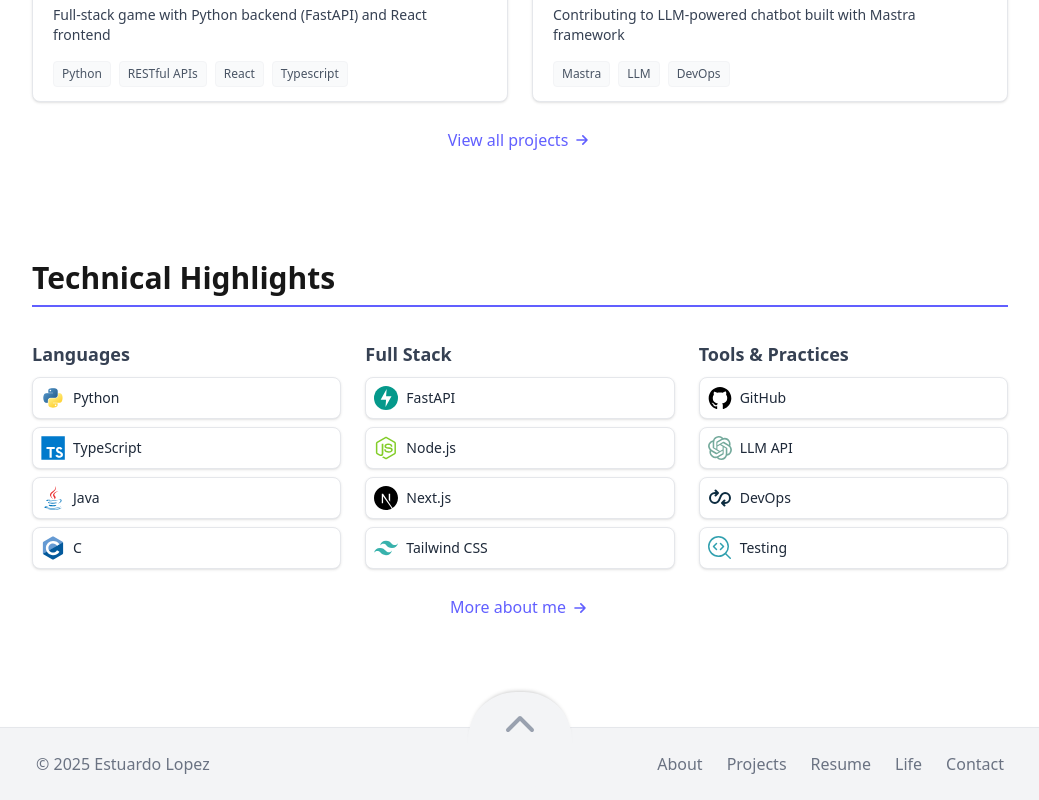
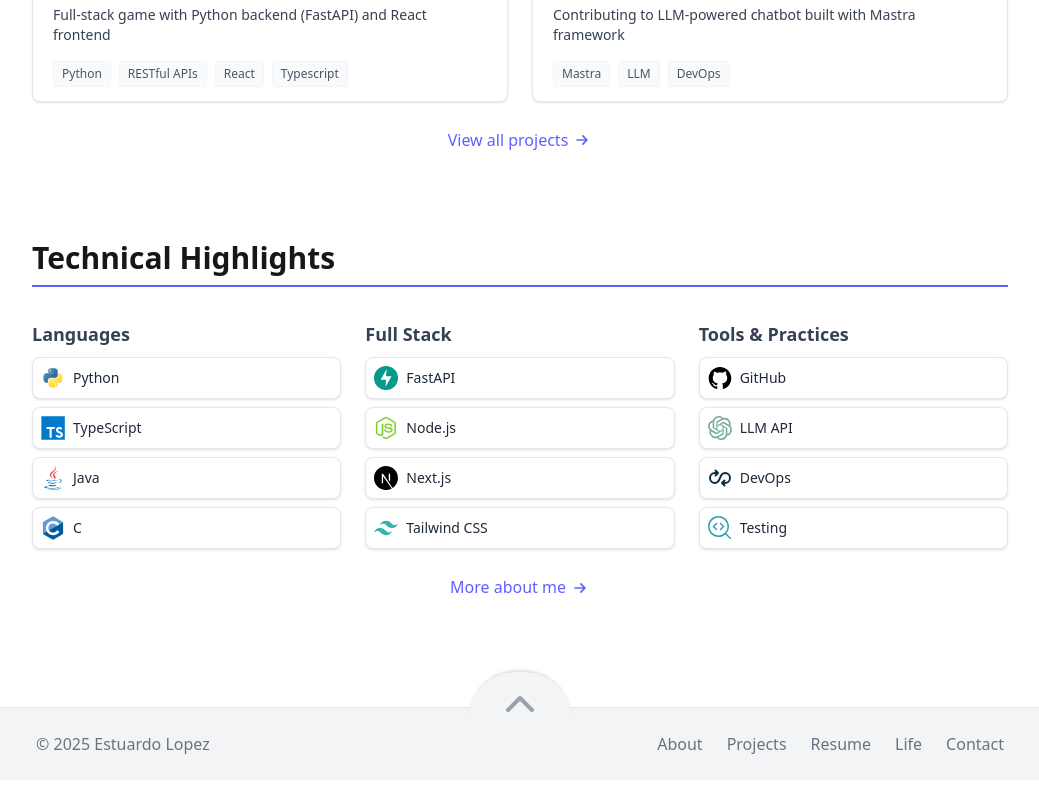
Before and after one commit to estulpz202/personal-website, a Next.js app: page / in a window 1280 px wide. Shown: the part 941-1741 px from the top of the page, without its empty margins (120-1159 px from the left). Built offline with nearby package versions, Linux system fonts and the light colour scheme.

Commit message:
Update padding between RecentWorkSection and SkillsSection for improved layout.

```diff
--- a/src/components/home/RecentWorkSection.tsx
+++ b/src/components/home/RecentWorkSection.tsx
@@ -6,7 +6,7 @@ import Icon from '@/components/ui/Icon';
 
 export default function RecentWorkSection() {
   return (
-    <section className="py-10 fade-in-up">
+    <section className="pt-10 pb-7.5 fade-in-up">
       <SectionHeader title="Recent Work" />
 
       <div className="grid grid-cols-1 md:grid-cols-2 gap-6">
--- a/src/components/home/SkillsSection.tsx
+++ b/src/components/home/SkillsSection.tsx
@@ -58,7 +58,7 @@ const SkillCard = ({ skill }: { skill: Skill }) => {
 
 export default function SkillsSection() {
   return (
-    <section className="py-10 fade-in-up">
+    <section className="pt-7.5 pb-10 fade-in-up">
       <SectionHeader title="Technical Highlights" />
 
       <div className="grid grid-cols-1 md:grid-cols-3 gap-6">
```
